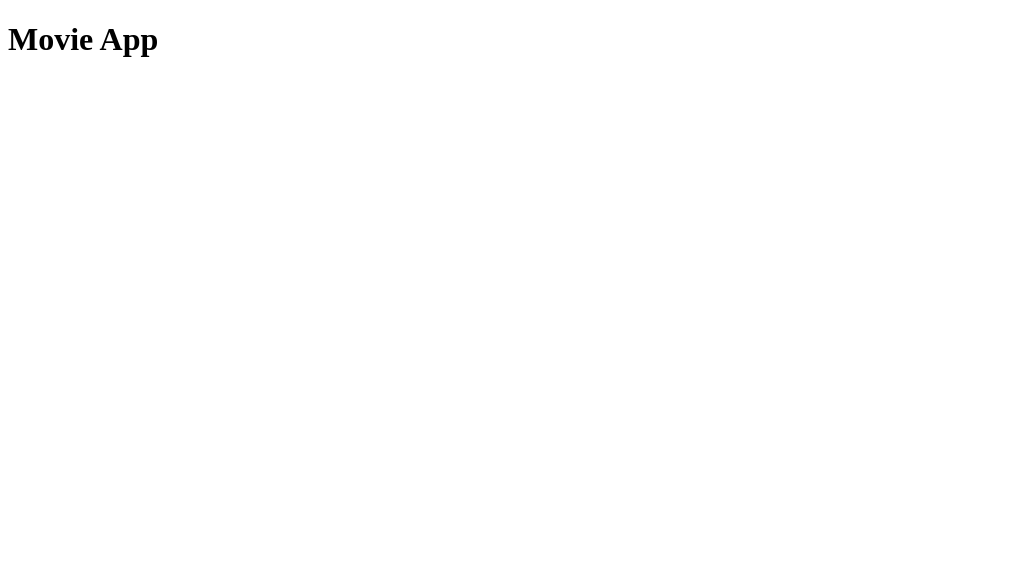
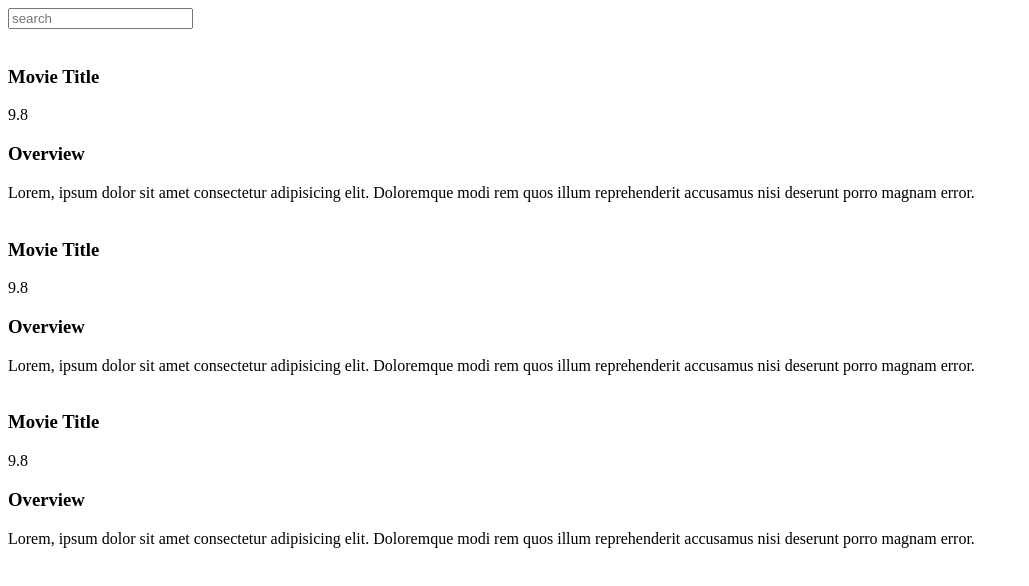
Before and after one commit to TreyK95/movie_app, a plain HTML site: page index.html in a window 1280 px wide. Shown: the whole page, without its empty margins (0-1029 px from the left). Drawn offline with Linux system fonts and the light colour scheme.

Commit message:
html complete

```diff
--- a/index.html
+++ b/index.html
@@ -8,7 +8,52 @@
     <title>Movie App</title>
   </head>
   <body>
-    <h1>Movie App</h1>
+    <header>
+      <form id="form">
+        <input type="text" id="search" class="search" placeholder="search" />
+      </form>
+    </header>
+    <main id="main">
+      <div class="movie">
+        <img src="" alt="" />
+        <div class="movie-info">
+          <h3>Movie Title</h3>
+          <span class="green">9.8</span>
+        </div>
+        <div class="overview">
+          <h3>Overview</h3>
+          Lorem, ipsum dolor sit amet consectetur adipisicing elit. Doloremque
+          modi rem quos illum reprehenderit accusamus nisi deserunt porro magnam
+          error.
+        </div>
+      </div>
+      <div class="movie">
+        <img src="" alt="" />
+        <div class="movie-info">
+          <h3>Movie Title</h3>
+          <span class="green">9.8</span>
+        </div>
+        <div class="overview">
+          <h3>Overview</h3>
+          Lorem, ipsum dolor sit amet consectetur adipisicing elit. Doloremque
+          modi rem quos illum reprehenderit accusamus nisi deserunt porro magnam
+          error.
+        </div>
+      </div>
+      <div class="movie">
+        <img src="" alt="" />
+        <div class="movie-info">
+          <h3>Movie Title</h3>
+          <span class="green">9.8</span>
+        </div>
+        <div class="overview">
+          <h3>Overview</h3>
+          Lorem, ipsum dolor sit amet consectetur adipisicing elit. Doloremque
+          modi rem quos illum reprehenderit accusamus nisi deserunt porro magnam
+          error.
+        </div>
+      </div>
+    </main>
     <script src="script.js"></script>
   </body>
 </html>
```
